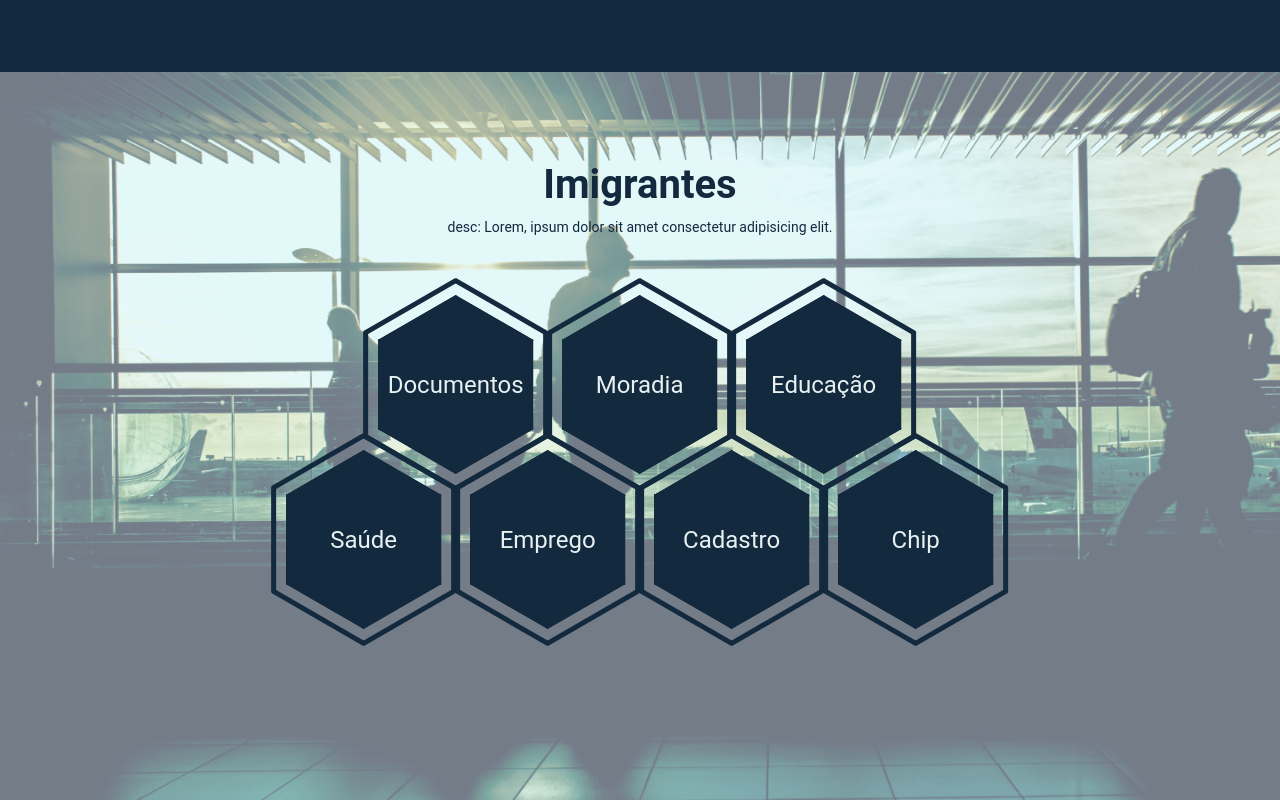
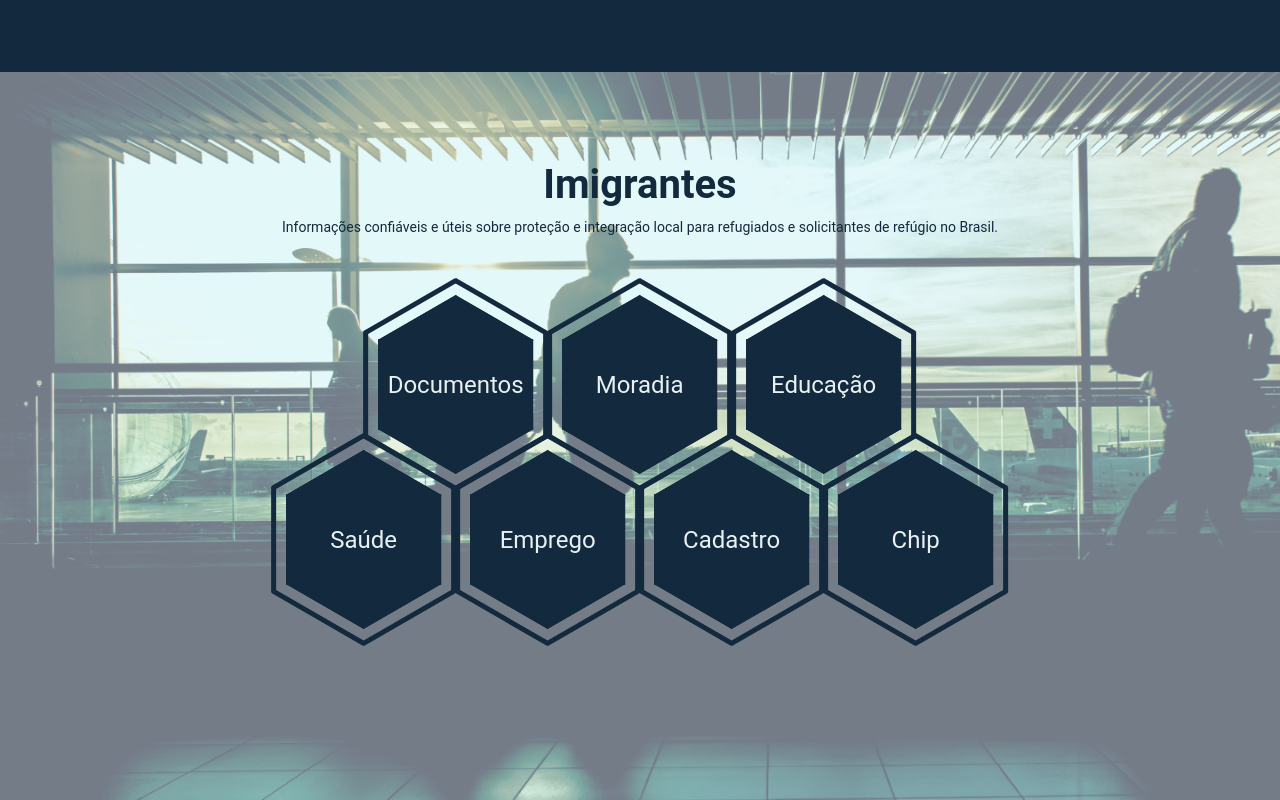
Before and after one commit to Kiro-tagama/imigrantes-a3, an Angular app: page / in a window 1280 px wide. Built offline with nearby package versions, Linux system fonts and the light colour scheme; some icons are missing.

Commit message:
home-desc-intro

```diff
--- a/src/app/home/home.component.html
+++ b/src/app/home/home.component.html
@@ -6,7 +6,7 @@
   <div class="base flex flex-col justify-center items-center my-auto ">
     <div class="p-2">
       <h1 class="">Imigrantes</h1>
-      <p class="text-md mx-3">desc: Lorem, ipsum dolor sit amet consectetur adipisicing elit. </p>
+      <p class="text-md mx-3">Informações confiáveis e úteis sobre proteção e integração local para refugiados e solicitantes de refúgio no Brasil.</p>
     </div>
     <div class="colmeia">
       <div class="cm1">
```
